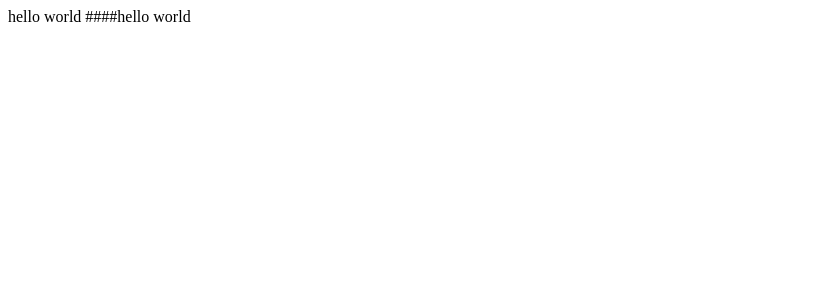
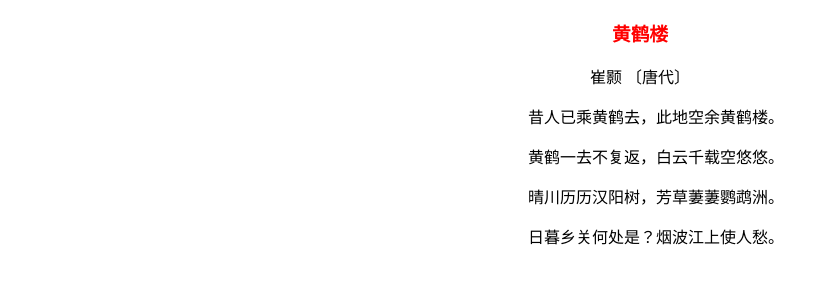
Before and after one commit to tolear12/tolear12.github.io, a plain HTML site: page index.html in a window 1280 px wide. Shown: the whole page, without its empty margins (0-829 px from the left). Drawn offline with Linux system fonts and the light colour scheme.

Commit message:
Update index.html

```diff
--- a/index.html
+++ b/index.html
@@ -1,2 +1,32 @@
-  hello world
-####hello world
+<!DOCTYPE html>
+<html lang="en">
+<head>
+    <meta charset="UTF-8">
+    <title>timerDemo</title>
+	<style>
+		h3 {
+			font-family: 隶书;
+
+			text-align: center;
+			color: red;
+		}
+		p {
+			font-family: 宋体;
+			text-indent: 2em;
+			text-align: center;
+		}
+		body {
+			text-align: center;
+		}
+	</style>
+</head>
+<body>
+	<h3>黄鹤楼</h3>
+	崔颢 〔唐代〕
+
+	<p>昔人已乘黄鹤去，此地空余黄鹤楼。</p>
+	<p>黄鹤一去不复返，白云千载空悠悠。</p>
+	<p>晴川历历汉阳树，芳草萋萋鹦鹉洲。</p>
+	<p>日暮乡关何处是？烟波江上使人愁。</p>
+</body>
+</html>
```
